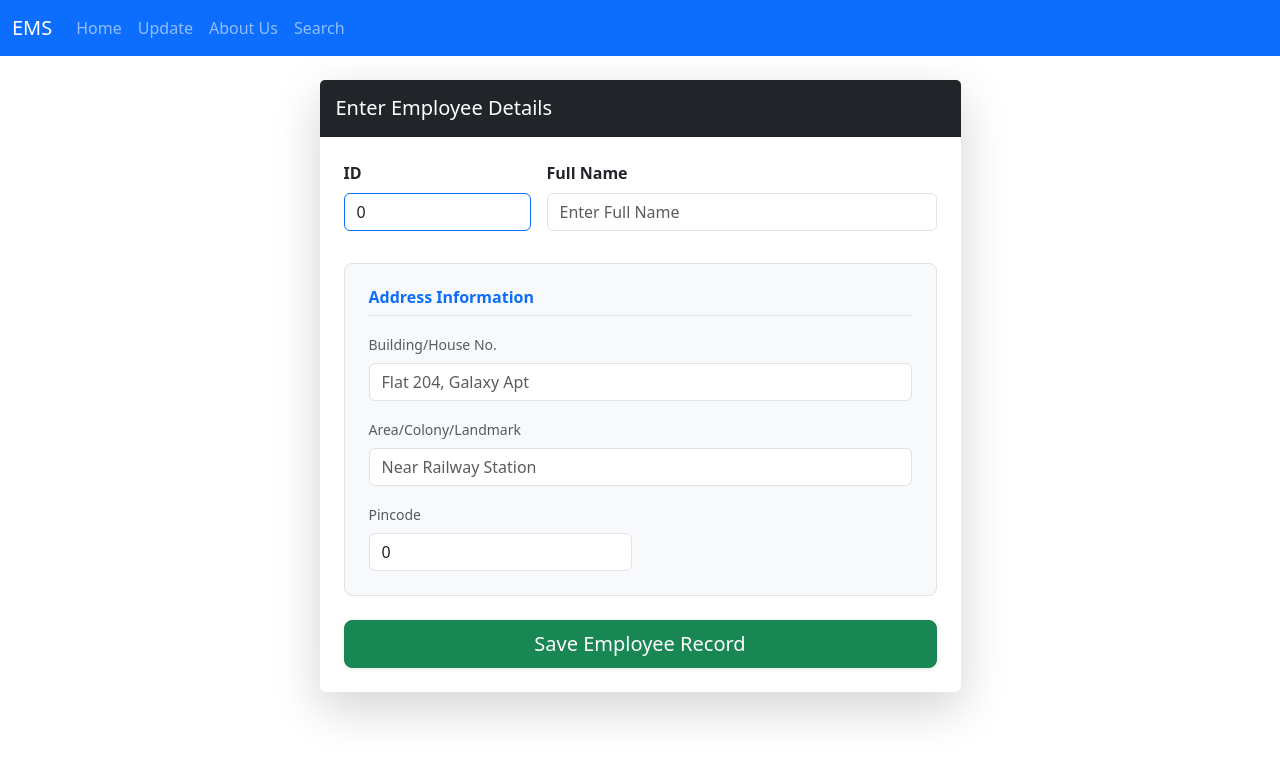
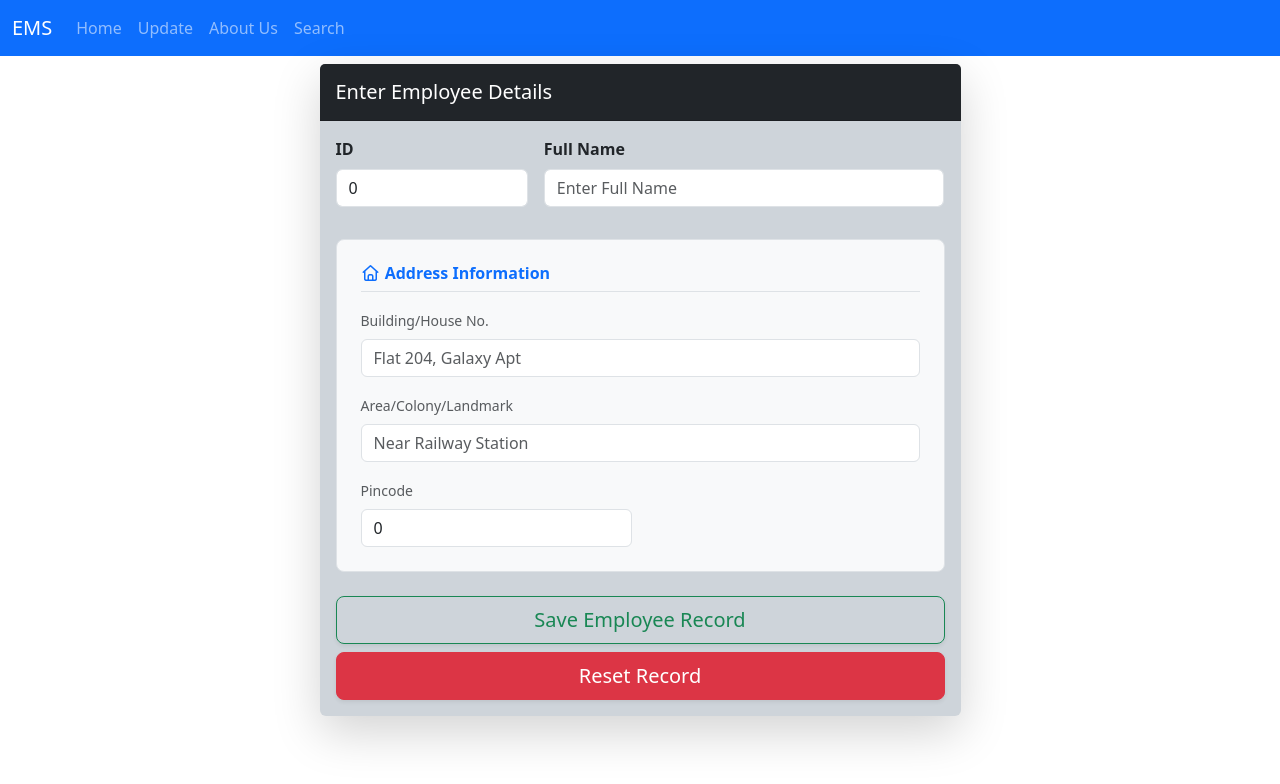
Before and after one commit to Nikhilbhamare11/Employee-Management-System, an Angular app in the folder Frontend/: page / in a window 1280 px wide. Shown: the top 784 px of the page. Built offline with nearby package versions, Linux system fonts and the light colour scheme.

Commit message:
Some Changes

```diff
--- a/Frontend/src/app/employs/employs.html
+++ b/Frontend/src/app/employs/employs.html
@@ -1,4 +1,4 @@
-<div class="container py-4">
+<div class="container py-2">
     <div class="row g-4 justify-content-center">
         <!-- <div class="col-md-5">
             <div class="card shadow-sm border-0 h-100">
@@ -60,17 +60,17 @@
             </div>
         </div> -->
         <div class="col-md-7">
-            <div class="card shadow-lg border-0">
+            <div class="card bg-dark-subtle shadow-lg border-0">
                 <div class="card-header bg-dark text-white py-3">
                     <h5 class="mb-0">Enter Employee Details</h5>
                 </div>
-                <div class="card-body p-4">
+                <div class="card-body p-3">
                     <form (ngSubmit)="onSubmit()">
                         <div class="row g-3">
                             <div class="col-md-4">
                                 <label class="form-label fw-bold">ID</label>
                                 <input type="number" [(ngModel)]="newEmployee.id" (ngModelChange)="syncIds()" name="id"
-                                    class="form-control border-primary" placeholder="101" required>
+                                    class="form-control" placeholder="101" required>
                             </div>
                             <div class="col-md-8">
                                 <label class="form-label fw-bold">Full Name</label>
@@ -80,30 +80,31 @@
                             <div class="col-12">
                                 <div class="bg-light p-4 rounded-3 mt-3 border">
                                     <h6 class="text-primary mb-3 fw-bold border-bottom pb-2">
-                                        <i class="bi bi-house-door"></i> Address Information
+                                        <i class="fa-regular fa-house"></i> Address Information
                                     </h6>
                                     <div class="row g-3">
                                         <div class="col-md-12">
                                             <label class="form-label small text-muted">Building/House No.</label>
                                             <input type="text" [(ngModel)]="newEmployee.a.building_no" name="bno"
-                                                class="form-control" placeholder="Flat 204, Galaxy Apt">
+                                                class="form-control" placeholder="Flat 204, Galaxy Apt" required>
                                         </div>
                                         <div class="col-md-12">
                                             <label class="form-label small text-muted">Area/Colony/Landmark</label>
                                             <input type="text" [(ngModel)]="newEmployee.a.landmark" name="land"
-                                                class="form-control" placeholder="Near Railway Station">
+                                                class="form-control" placeholder="Near Railway Station" required>
                                         </div>
                                         <div class="col-md-6">
                                             <label class="form-label small text-muted">Pincode</label>
                                             <input type="number" [(ngModel)]="newEmployee.a.pincode" name="pin"
-                                                class="form-control" placeholder="000000">
+                                                class="form-control" placeholder="000000" required>
                                         </div>
                                     </div>
                                 </div>
                             </div>
                             <div class="col-12 d-grid mt-4">
-                                <button type="submit" class="btn btn-success btn-lg shadow-sm">Save Employee
+                                <button type="submit" class="btn btn-outline-success btn-lg shadow-sm">Save Employee
                                     Record</button>
+                                <button type="submit" class="btn mt-2 btn-danger btn-lg shadow-sm">Reset Record</button>
                             </div>
                         </div>
                     </form>
--- a/Frontend/src/app/search/search.html
+++ b/Frontend/src/app/search/search.html
@@ -1,7 +1,7 @@
 <div class="container py-2">
     <div class="card shadow-sm border-1">
-        <div class="card-header bg-primary text-white py-3">
-            <h5 class="mb-0"><i class="bi bi-search"></i> Search Employees</h5>
+        <div class="card-header bg-info text-dark py-3">
+            <h5 class="mb-0"><i class="fa-solid fa-magnifying-glass"></i> Search Employees</h5>
         </div>
         <div class="card-body">
             <div class="input-group mb-3">
--- a/Frontend/src/app/update/update.html
+++ b/Frontend/src/app/update/update.html
@@ -4,13 +4,12 @@
             <div class="card-header bg-warning-subtle text-warning-emphasis py-3">
                 <h5 class="mb-0">Update Information</h5>
             </div>
-            <div class="card-body p-4">
+            <div class="card-body rounded-bottom-3 bg-dark-subtle p-4">
                 <form (ngSubmit)="onSubmit()">
                     <div class="row g-3">
                         <div class="col-md-4">
                             <label class="form-label fw-bold">ID</label>
-                            <input type="number" name="id" class="form-control border-primary" placeholder="101"
-                                required>
+                            <input type="number" name="id" class="form-control" placeholder="101" required>
                         </div>
                         <div class="col-md-8">
                             <label class="form-label fw-bold">Full Name</label>
@@ -19,7 +18,7 @@
                         <div class="col-12">
                             <div class="bg-light p-4 rounded-3 mt-3 border">
                                 <h6 class="text-primary mb-3 fw-bold border-bottom pb-2">
-                                    <i class="bi bi-house-door"></i> Change the Address Information if you want
+                                    <i class="fa-regular fa-house"></i> Change the Address Information if you want
                                 </h6>
                                 <div class="row g-3">
                                     <div class="col-md-12">
@@ -40,8 +39,9 @@
                             </div>
                         </div>
                         <div class="col-12 d-grid mt-4">
-                            <button type="submit" class="btn btn-outline-info btn-lg shadow-sm">Update
-                                Employee
+                            <button type="submit" class="btn btn-outline-info btn-lg shadow-sm">Update Employee
+                                Record</button>
+                            <button type="submit" class="btn mt-2 btn-danger btn-lg shadow-sm">Delete Employee
                                 Record</button>
                         </div>
                     </div>
--- a/Frontend/src/index.html
+++ b/Frontend/src/index.html
@@ -9,6 +9,9 @@
   <link rel="icon" type="image/x-icon" href="favicon.ico">
   <link href="https://cdn.jsdelivr.net/npm/bootstrap@5.3.8/dist/css/bootstrap.min.css" rel="stylesheet"
     integrity="sha384-sRIl4kxILFvY47J16cr9ZwB07vP4J8+LH7qKQnuqkuIAvNWLzeN8tE5YBujZqJLB" crossorigin="anonymous">
+  <link rel="stylesheet" href="https://cdnjs.cloudflare.com/ajax/libs/font-awesome/7.0.1/css/all.min.css"
+    integrity="sha512-2SwdPD6INVrV/lHTZbO2nodKhrnDdJK9/kg2XD1r9uGqPo1cUbujc+IYdlYdEErWNu69gVcYgdxlmVmzTWnetw=="
+    crossorigin="anonymous" referrerpolicy="no-referrer" />
 </head>
 
 <body>
```
